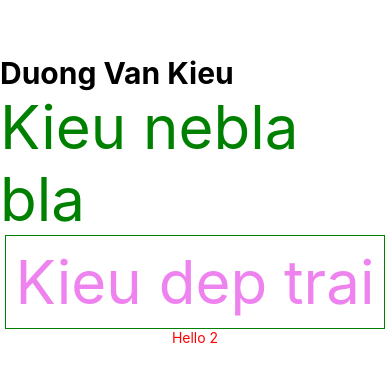
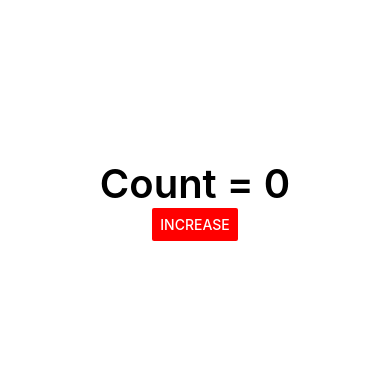
Before and after one commit to tedvkieu/Train-React-Native, a React Native app: screen / in a window 390 px wide. Shown: the part 222-604 px from the top of the page. Built offline with nearby package versions, Linux system fonts and the light colour scheme.

Commit message:
5 #5. Sử dụng State

```diff
--- a/App.tsx
+++ b/App.tsx
@@ -1,20 +1,27 @@
-import { StyleSheet, Text, View } from 'react-native';
+import { useState } from 'react';
+import { Button, StyleSheet, Text, View } from 'react-native';
 
 export default function App() {
     // jsx react native
+
+    const [name, setName] = useState<string>('Kieu');
+
+    const [count, setCount] = useState(0);
+
     return (
         // view tuong ung voi the div
         <View style={styles.container}>
+            <Text style={{ fontSize: 40, fontWeight: '600' }}>
+                Count = {count}
+            </Text>
+
             <View>
-                <Text style={styles.header}>Duong Van Kieu</Text>
-                <Text style={styles.parent}>
-                    Kieu ne
-                    <Text>bla bla</Text>
-                    {/* Text bla bla se duoc ke thua */}
-                </Text>
+                <Button
+                    color={'red'}
+                    title="Increase"
+                    onPress={() => setCount(count + 1)}
+                />
             </View>
-            <Text style={styles.hello1}>Kieu dep trai</Text>
-            <Text style={{ color: 'red' }}>Hello 2</Text>
         </View>
     );
 }
```
